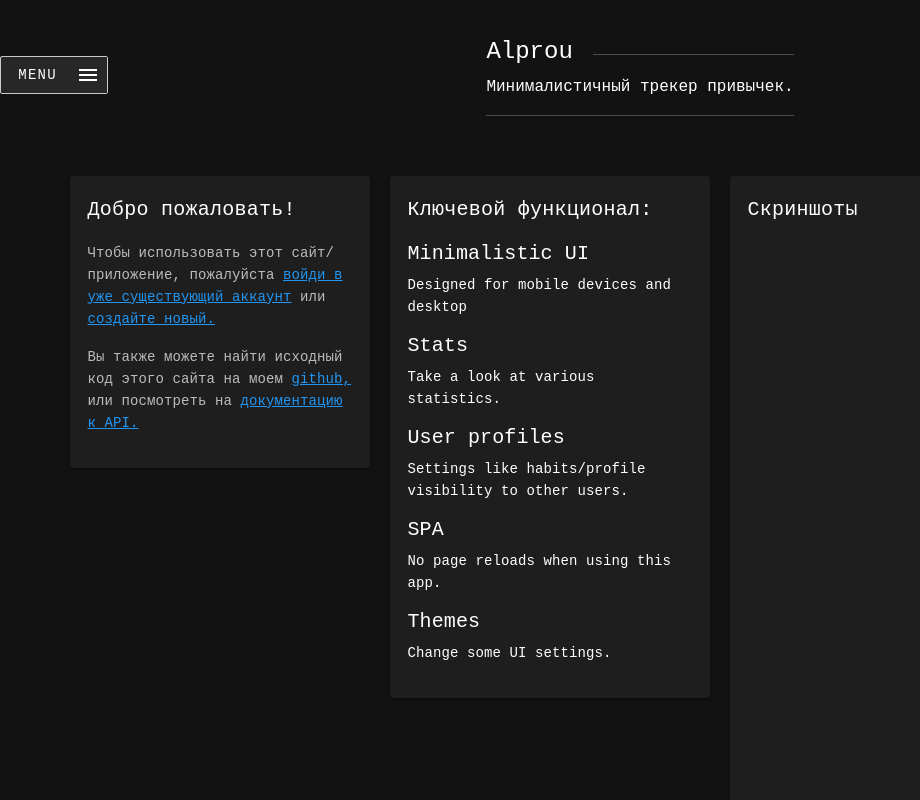
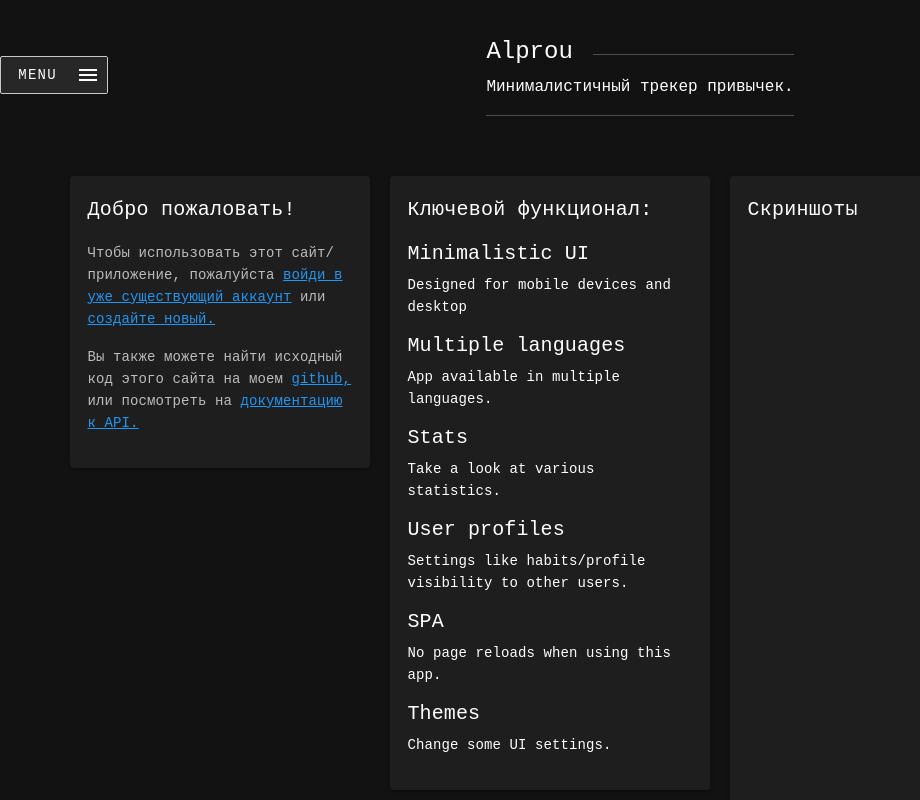
Before and after one commit to 0djentd/alprou, a Vue app: page /welcome in a window 1280 px wide. Shown: the top 800 px of the page, without its empty margins (0-920 px from the left). Built offline with nearby package versions, Linux system fonts and the light colour scheme.

Commit message:
modified:   src/views/WelcomeView.vue

```diff
--- a/src/views/WelcomeView.vue
+++ b/src/views/WelcomeView.vue
@@ -6,6 +6,11 @@
         {
           title: "Minimalistic UI",
           description: "Designed for mobile devices and desktop",
+          img: null,
+        },
+        {
+          title: "Multiple languages",
+          description: "App available in multiple languages.",
           img: null,
         },
         {
```
